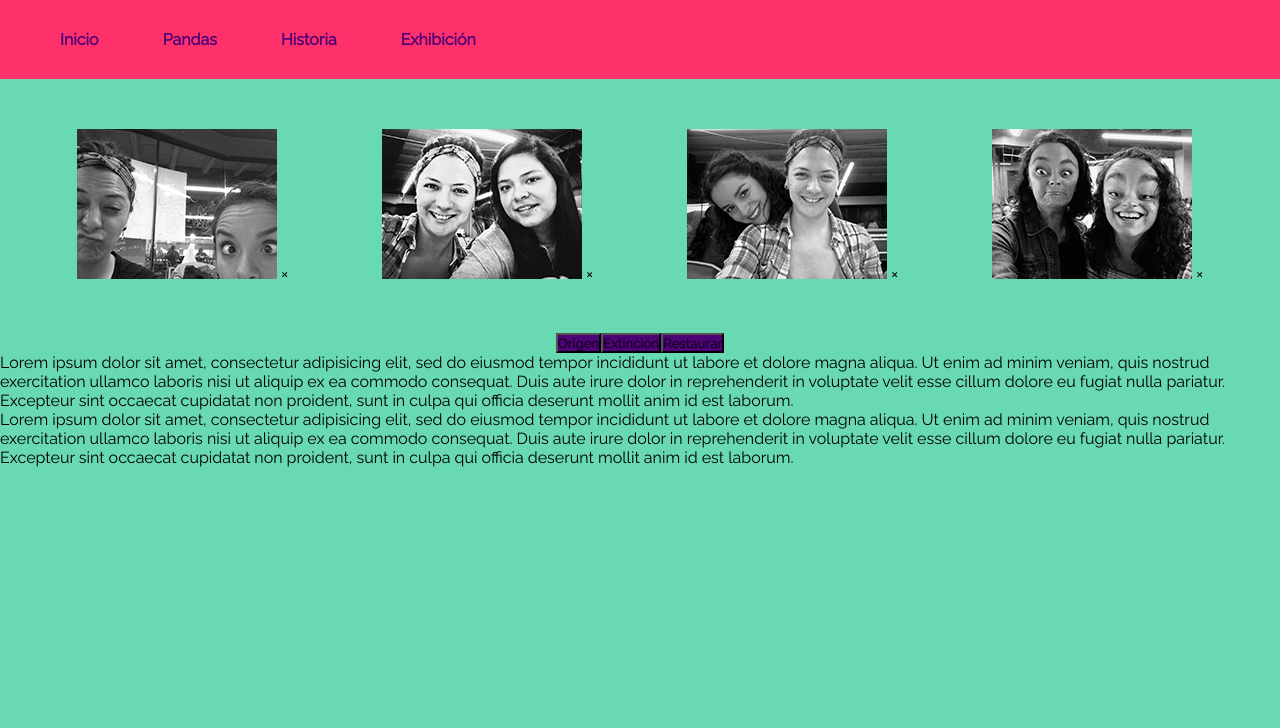
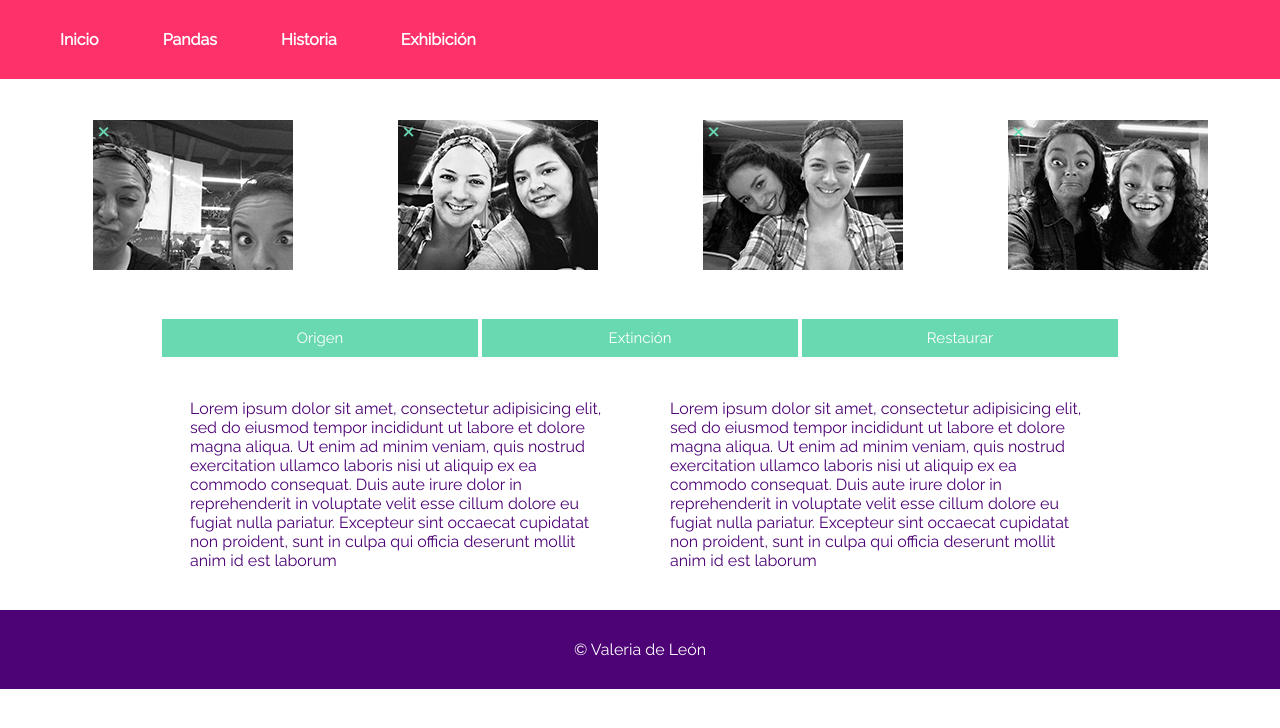
Before and after one commit to valerydeleon/exPandaFlex, a plain HTML site: page index.html in a window 1280 px wide. Drawn offline with Linux system fonts and the light colour scheme.

Commit message:
front listo

```diff
--- a/assets/css/botones.css
+++ b/assets/css/botones.css
@@ -2,9 +2,19 @@
     display: flex;
     flex-wrap: wrap;
     justify-content: center;
+    padding-bottom: 30px;
 }
 
 #contenedorBoton .boton{
-    background-color: #4D0276;
-    padding: 1 0px 50px
+    background-color: #68D9B0; /*aqua*/
+    color: #fff;
+    font-weight: 100;
+    width: 320px;
+    padding:  10px;
+    border: solid 2px;
+    font-size: 15px;
 }
+
+#contenedorBoton .boton:hover{
+    background-color: #FE316B;
+}
--- /dev/null
+++ b/assets/css/footer.css
@@ -0,0 +1,12 @@
+#contenedorFooter {
+    display: flex;
+    justify-content: center;
+}
+
+footer{
+    width: 100%;
+    background-color: #4D0276;
+    color: #fff;
+    padding: 30px;
+    text-align: center;
+}
--- a/assets/css/fotos.css
+++ b/assets/css/fotos.css
@@ -3,8 +3,17 @@
     flex-wrap: wrap;
     justify-content: space-around;
     padding: 30px;
+    margin-top: 80px;
 }
 
 .contenedordeFoto{
-    padding: 20px;
+    padding: 10px;
 }
+
+.cerrar{
+    position: relative;
+    top: -130px;
+    left: 25px;
+    color: #68D9B0;
+    font-size: 30px;
+}
--- a/assets/css/main.css
+++ b/assets/css/main.css
@@ -5,5 +5,5 @@
 }
 
 body{
-    background-color: #68D9B0; /*aqua*/
+ /*   background-color: #68D9B0; /*aqua*/
 }
--- a/assets/css/menu.css
+++ b/assets/css/menu.css
@@ -1,15 +1,21 @@
 #contenedorMenu{
     display: flex;
-    flex-direction: column;
     justify-content: flex-start;
+
+}
+
+header{
     background-color: #FE316B; /*rosa*/
     padding: 30px;
+    position: fixed;
+    width: 100%;
+    z-index: 1;
 }
 
 #contenedorMenu .link{
     text-align: center;
     padding: 30px;
-    color: #4D0276; /*morado*/
+    color: #fff; /*morado*/
     font-weight: 900;
 }
 
--- /dev/null
+++ b/assets/css/parrafo.css
@@ -0,0 +1,14 @@
+#contenedorparrafo{
+    display: flex;
+    justify-content: center;
+    flex-wrap: wrap;
+}
+
+#contenedorparrafo .parrafo{
+    width: 420px;
+    padding: 10px;
+    margin-left: 20px;
+    margin-right: 20px;
+    margin-bottom: 30px;
+    color: #4D0276; /* morado */
+}
--- a/index.html
+++ b/index.html
@@ -7,11 +7,13 @@
     <link rel="stylesheet" type="text/css" href="assets/css/menu.css" />
     <link rel="stylesheet" type="text/css" href="assets/css/fotos.css" />
     <link rel="stylesheet" type="text/css" href="assets/css/botones.css" />
+    <link rel="stylesheet" type="text/css" href="assets/css/parrafo.css" />
+    <link rel="stylesheet" type="text/css" href="assets/css/footer.css" />
     <link href="https://fonts.googleapis.com/css?family=Raleway" rel="stylesheet">
   </head>
   <body>
 
-        <span id="contenedorMenu" >
+        <section id="contenedorMenu" >
             <header>
                 <nav class="menu" >
                     <a class="link" > Inicio </a>
@@ -20,56 +22,57 @@
                     <a class="link" > Exhibición </a>
                 </nav>
             </header>
-        </span>
+        </section>
 
-        <span id="contenedorFotos" >
+        <section id="contenedorFotos" >
             <div class="contenedordeFoto" >
+                <span class="cerrar" > &times; </span>
                 <img class="fotografia" src="assets/imagenes/foto1.jpg" />
-                <span class="cerrar" > &times; </span>
             </div>
 
             <div class="contenedordeFoto" >
+                <span class="cerrar" > &times; </span>
                 <img class="fotografia" src="assets/imagenes/foto2.jpg" />
-                <span class="cerrar" > &times; </span>
             </div>
 
             <div class="contenedordeFoto" >
+                <span class="cerrar" > &times; </span>
                 <img class="fotografia" src="assets/imagenes/foto3.jpg" />
-                <span class="cerrar" > &times; </span>
             </div>
 
             <div class="contenedordeFoto" >
+                <span class="cerrar" > &times; </span>
                 <img class="fotografia" src="assets/imagenes/foto4.jpg" />
-                <span class="cerrar" > &times; </span>
             </div>
-        </span>
+        </section>
 
-        <span id="contenedorBoton" >
+        <section id="contenedorBoton" >
             <button class="boton" > Origen </button>
             <button class="boton" > Extinción </button>
             <button class="boton" > Restaurar </button>
-        </span>
+        </section>
 
-        <span>
-            <p class="parrafo" >
-              Lorem ipsum dolor sit amet, consectetur adipisicing elit,
-              sed do eiusmod tempor incididunt ut labore et dolore magna aliqua.
-              Ut enim ad minim veniam, quis nostrud exercitation ullamco laboris
-              nisi ut aliquip ex ea commodo consequat. Duis aute irure dolor in
-              reprehenderit in voluptate velit esse cillum dolore eu fugiat nulla pariatur.
-              Excepteur sint occaecat cupidatat non proident, sunt in culpa qui officia
-              deserunt mollit anim id est laborum.
-            </p>
-            <p class="parrafo" >
-              Lorem ipsum dolor sit amet, consectetur adipisicing elit,
-              sed do eiusmod tempor incididunt ut labore et dolore magna aliqua.
-              Ut enim ad minim veniam, quis nostrud exercitation ullamco laboris
-              nisi ut aliquip ex ea commodo consequat. Duis aute irure dolor in
-              reprehenderit in voluptate velit esse cillum dolore eu fugiat nulla pariatur.
-              Excepteur sint occaecat cupidatat non proident, sunt in culpa qui officia
-              deserunt mollit anim id est laborum.
-            </p>
-        </span>
+        <section id="contenedorparrafo" >
+           <div>
+                <p class="parrafo" >
+                    Lorem ipsum dolor sit amet, consectetur adipisicing elit, sed do eiusmod tempor incididunt ut labore et dolore magna aliqua. Ut enim ad minim veniam, quis nostrud exercitation ullamco laboris nisi ut aliquip ex ea commodo consequat. Duis aute irure dolor in reprehenderit in voluptate velit esse cillum dolore eu fugiat nulla pariatur. Excepteur sint occaecat cupidatat non proident, sunt in culpa qui officia deserunt mollit anim id est laborum
+                </p>
+           </div>
+
+           <div>
+                <p class="parrafo" >
+                    Lorem ipsum dolor sit amet, consectetur adipisicing elit, sed do eiusmod tempor incididunt ut labore et dolore magna aliqua. Ut enim ad minim veniam, quis nostrud exercitation ullamco laboris nisi ut aliquip ex ea commodo consequat. Duis aute irure dolor in reprehenderit in voluptate velit esse cillum dolore eu fugiat nulla pariatur. Excepteur sint occaecat cupidatat non proident, sunt in culpa qui officia deserunt mollit anim id est laborum
+                </p>
+           </div>
+        </section>
+
+        <section id="contenedorFooter" >
+            <footer>
+                <p>
+                    © Valeria de León
+                </p>
+            </footer>
+        </section>
 
   </body>
 </html>
```
